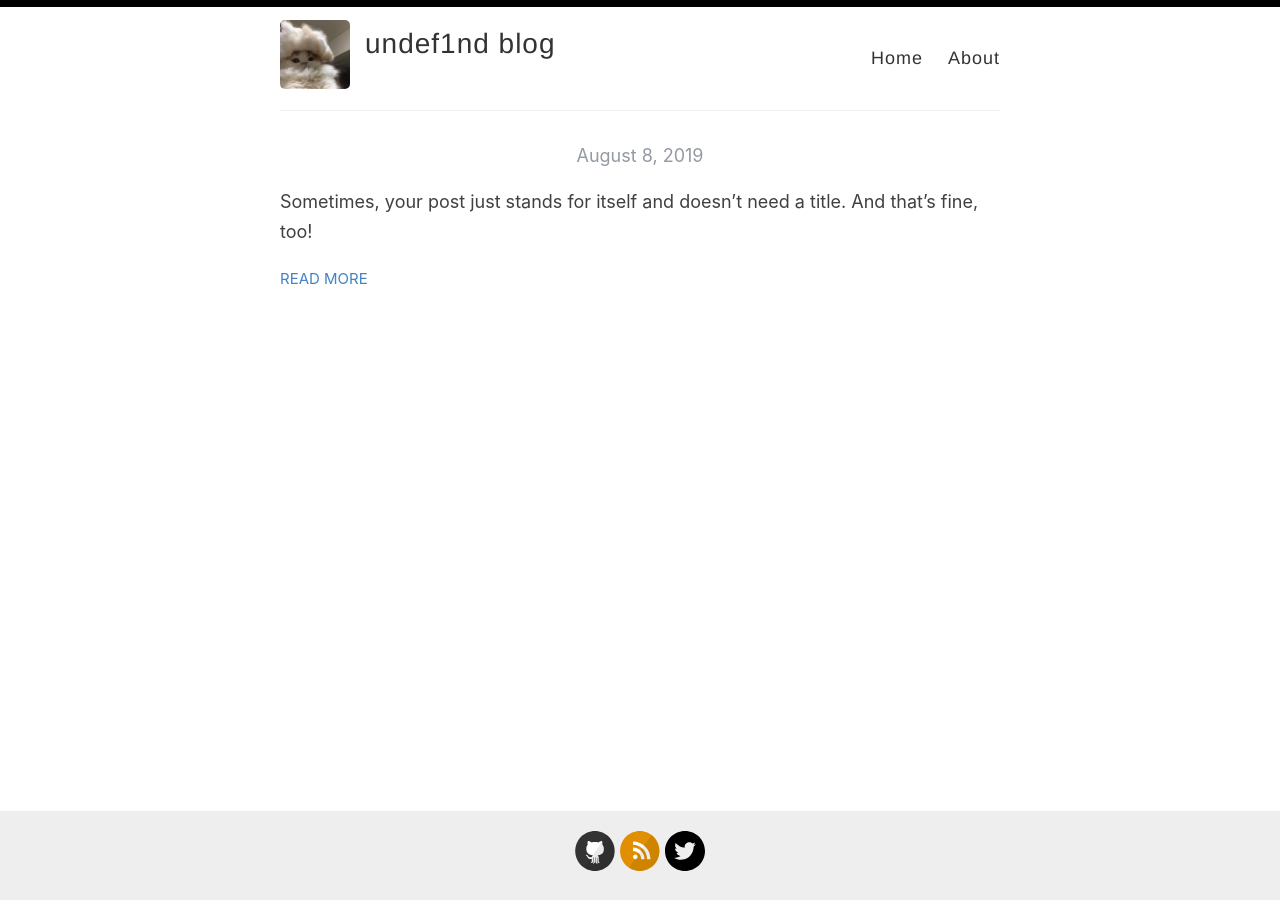
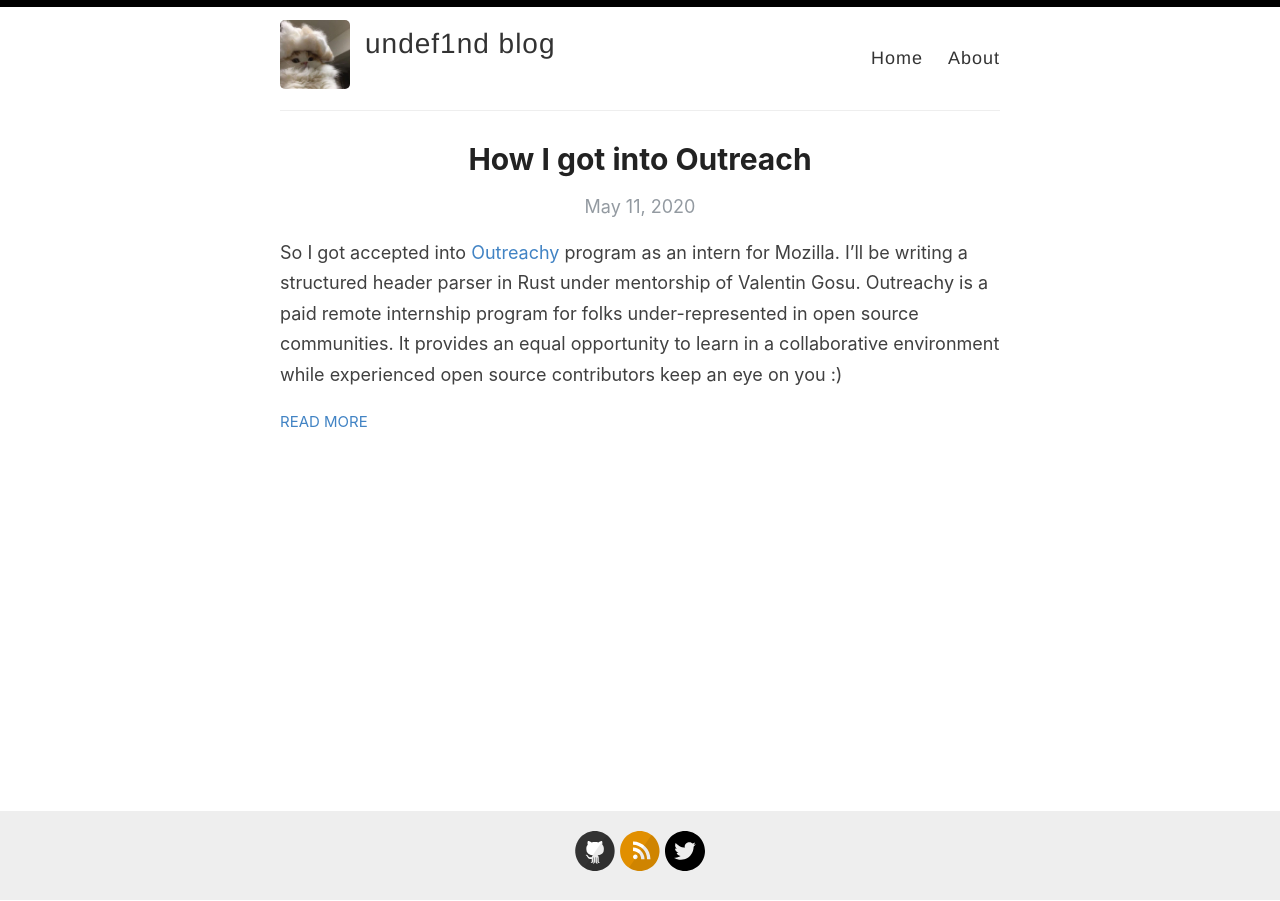
Before and after one commit to undef1nd/undef1nd.github.io, a Jekyll site: the page built from index.html, in a window 1280 px wide. Built offline with Jekyll 4.4.1, drawn with Linux system fonts in a browser that asks for light colours; the list of posts is cut into pages by our own code; part of the change alters nothing that is shown.

Commit message:
Add outreachy-intro post

```diff
--- a/_config.yml
+++ b/_config.yml
@@ -45,7 +45,7 @@ google_analytics:
 
 # Your website URL (e.g. http://amitmerchant1990.github.io or http://www.amitmerchant.com)
 # Used for Sitemap.xml and your RSS feed
-url: http://undef1nd.github.io
+url: http://undef1nd.github.io/index.html
 enforce_ssl: https:/undef1nd.github.io
 
 # If you're hosting your site at a Project repository on GitHub pages
--- a/_posts/2019-08-08-no-title-posts.md
+++ /dev/null
@@ -1,6 +0,0 @@
----
-layout: post
-title: ""
-categories: Miscellaneous
----
-Sometimes, your post just stands for itself and doesn't need a title. And that's fine, too!
--- /dev/null
+++ b/_posts/2020-05-11-outreachy-intro.md
@@ -0,0 +1,20 @@
+---
+layout: post
+title: How I got into Outreach
+categories: Outreachy
+---
+
+So I got accepted into [Outreachy](https://www.outreachy.org) program as an intern for Mozilla. I'll be writing a structured header parser in Rust under mentorship of Valentin Gosu. Outreachy is a paid remote internship program for folks under-represented in open source communities. It provides an equal opportunity to learn in a collaborative environment while experienced open source contributors keep an eye on you :)
+
+It goes without saying that I was very enthusiastic about participating in an open source project. That's why I decided to apply for Outreachy internship. But there are other reasons why I wanted to take part, some of which are so to say therapeutic in nature. First of all, I struggle with major impostor syndrome and it’s been with me for years now. I am fully aware this is quite common in tech and in many other different professions, but there is this thing I can tell for sure: it’s exactly as bad as you’ve heard it to be. My hope is I’ll be able to get rid of this little scolding voice once I team up with a more experienced person, who I could learn from and who can guide me through things I wouldn’t have dared to attempt otherwise. The second reason is I don’t actually have any learning environment right now, so I am looking to learn *alongside* other people and socialise while being involved in doing meaningful work.
+
+The program runs twice a year. I found out about Outreachy a year ago, when the autumn/winter cohort application process had already started, so it was too late to apply. Besides, I was not sure that I was eligible to participate. It turned out I was: it was clearly stated that [cis women are welcome](https://www.outreachy.org/docs/applicant/#what-is-outreachy).
+
+I didn't have a job at the time when a new round started, so I decided it was a perfect chance to participate in the program. The **initial application** took me a while to write: I had to give [essay questions](https://www.outreachy.org/docs/applicant/#initial-application) a great deal of thought so that they reflect my personal experience and attitude to the topics.
+
+The next step was to **choose a project**. It's especially tricky because the details of the projects are not disclosed until the initial applications are accepted. Organisation name, project name, and tech stack is pretty much everything visible at this stage. So I was about to choose a few projects based on technologies I'm more or less familiar with. And then I changed my mind: an internship is a truly great opportunity not only to build up confidence but also to get absolutely new experience. Thus I decided that I'd better look for a project very different from what I worked on before. Shortly after this rapid change of heart, I bumped into a tweet that there will be a project in Rust from Mozilla. I hesitated no more.
+
+The **contribution period** itself was kinda intense as I needed to combine it with a full-time job, working long hours. But I assume it might be the case for other contributors as well, so shoutout to everyone who was in the same boat with me! Thanks to our mentors, there were clear instructions on how to get started, set up Firefox dev environment (it was itself quite an accomplishment!), and a list of issues of different complexity level to choose from. My peers and I started the contribution period early enough. We bombarded our mentors with tons of questions, and they were always responsive and extremely patient with us! I also can't help but say that I admire my peers: they did an amazing job and solved many issues in different parts of Firefox codebase. This lasted a month, which just flew by. I learned a lot during this period, so no matter what was going to happen next, I was still happy with the results.
+
+The day when we all expected the **final list of interns** to be announced, I couldn’t get on Outreachy site: it was overloaded with the participants seeking to see the results all at the same time :-D I was finishing my workday, so gave up on the idea to see the list of selected participants any earlier than the next day. But within 20 minutes I got an email that I was accepted! I had to read it twice before I was finally able to comprehend that I would actually spend my summer being Mozilla's intern.
+This is so huge that I can't wait to get started!
```
Also changed, not shown: favicon.ico (deleted), images/categories.png (deleted), images/favicon-32x32.png (deleted), images/galaxy.jpg (deleted), images/mobile-demo.png (deleted), images/outreachy-logo.png (added), images/reverie-demo.png (deleted), images/reverie-text.png (deleted), images/reverie.png (deleted).
